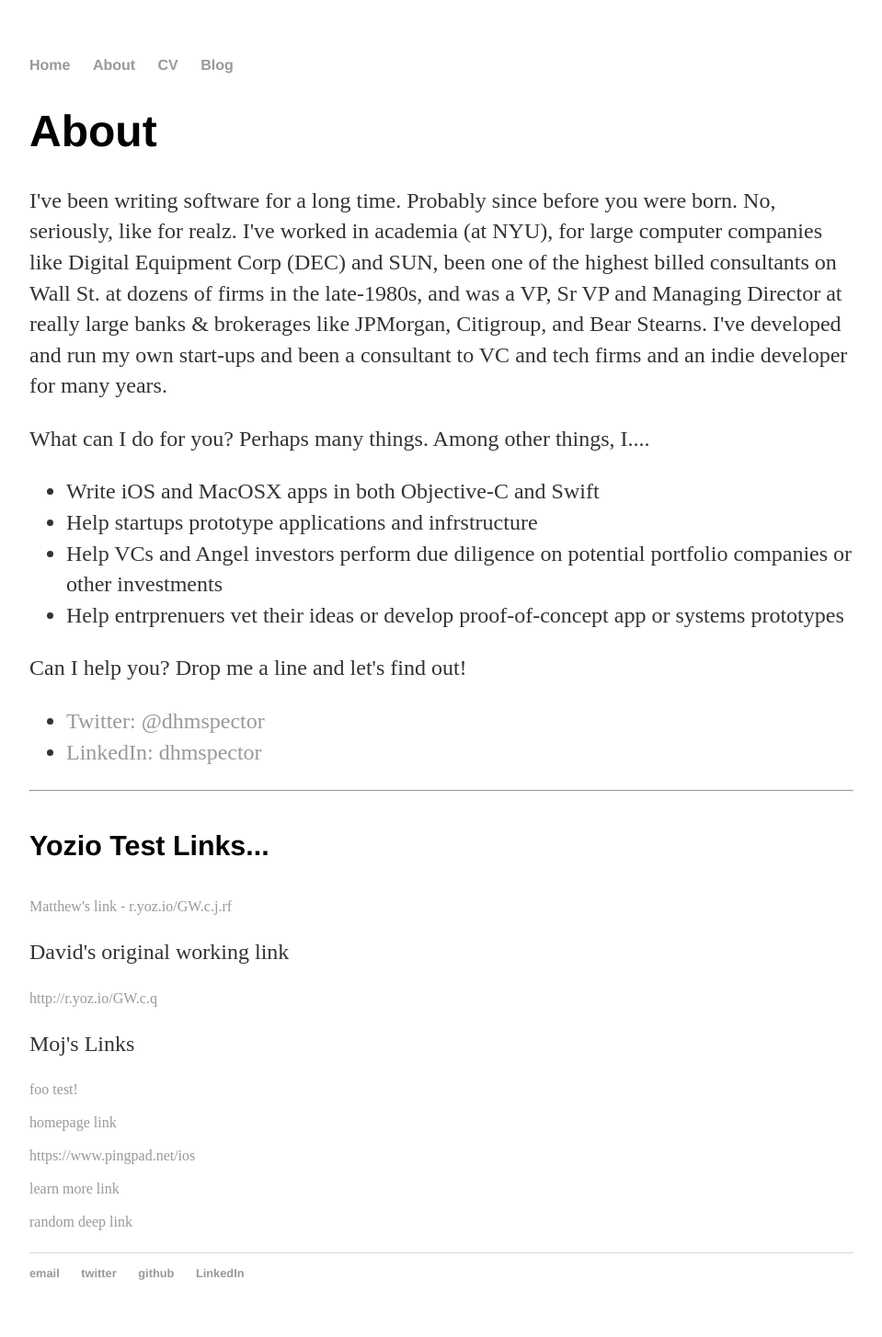
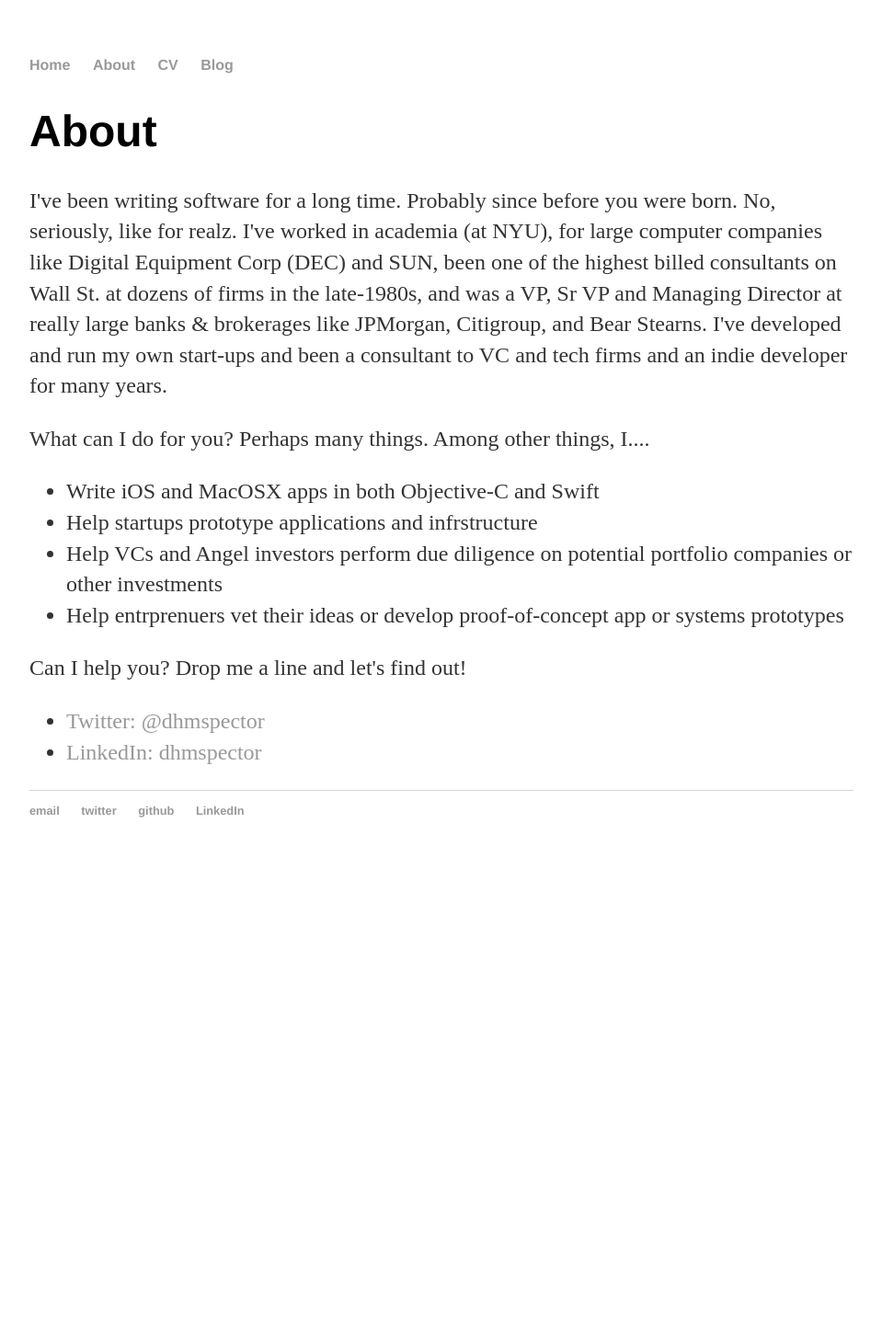
Before and after one commit to dhmspector/dhmspector.github.io, a Jekyll site: the page built from about/index.html, in a window 1280 px wide. Shown: the whole page at 92% size, without its empty margins (160-1119 px from the left). Built offline with Jekyll 4.4.1, drawn with Linux system fonts in a browser that asks for light colours; after the commit the page ends 951 px from its top, so only the background shows below that.

Commit message:
remove yozio stuff

```diff
--- a/about/index.html
+++ b/about/index.html
@@ -33,23 +33,3 @@ What can I do for you?  Perhaps many things. Among other things, I....
 				<li><a href="https://www.linkedin.com/in/davidhmspector"> LinkedIn: dhmspector</a></li>
 				</ul>
 		</div>
-
-
-<p>
-<hr/>
-<h4>Yozio Test Links... </h4>
-  <a href="r.yoz.io/GW.c.j.rfa">Matthew's link - r.yoz.io/GW.c.j.rf<a/>
-    <p>David's original working link</p>
-    <a href="http://r.yoz.io/GW.c.q"> http://r.yoz.io/GW.c.q </a>
-    <p>Moj's Links</p>
-    <a href="https://www.pingpad.net/test">foo test!</a>
-    <br><br>
-    <a href="https://www.pingpad.net/">homepage link</a>
-    <br><br>
-    <a href="https://www.pingpad.net/ios">https://www.pingpad.net/ios</a>
-
-    <br><br>
-    <a href="https://www.pingpad.net/#learnMore">learn more link</a>
-    <br><br>
-    <a href="https://www.pingpad.net/about/foo">random deep link</a>
-</p>
```
